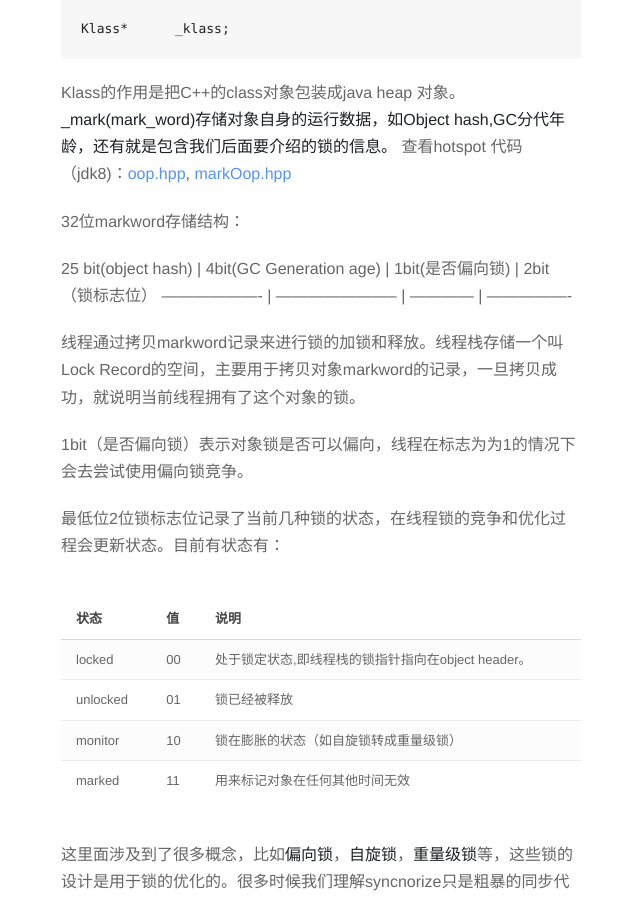
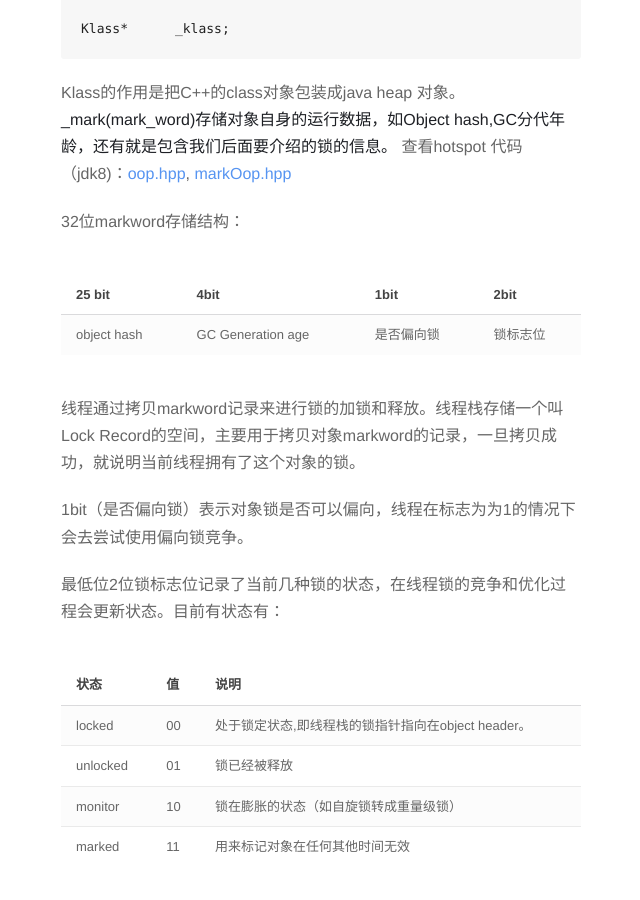
Before and after one commit to javmorse/javmorse.github.io, a Jekyll site: the page built from _posts/2019-03-27-threading.md, in a window 1280 px wide and 900 px high, scrolled down 5946 px. Shown: the whole window, without its empty margins (319-959 px from the left). Built offline with Jekyll 4.4.1, drawn with Linux system fonts in a browser that asks for light colours; nearby versions of some CDN libraries.

Commit message:
修复表格

```diff
--- a/_posts/2019-03-27-threading.md
+++ b/_posts/2019-03-27-threading.md
@@ -162,8 +162,9 @@ Klass的作用是把C++的class对象包装成java heap 对象。<b>_mark(mark_w
 
 32位markword存储结构：
 
-25 bit(object hash) | 4bit(GC Generation age) | 1bit(是否偏向锁) | 2bit （锁标志位）
-------------------- | ----------------------- | ------------ | ----------------
+25 bit | 4bit | 1bit | 2bit
+---- | ---- | ---- | ----
+object hash | GC Generation age | 是否偏向锁 | 锁标志位
 
 线程通过拷贝markword记录来进行锁的加锁和释放。线程栈存储一个叫Lock Record的空间，主要用于拷贝对象markword的记录，一旦拷贝成功，就说明当前线程拥有了这个对象的锁。
 
```
Also changed, not shown: 4 other files.
